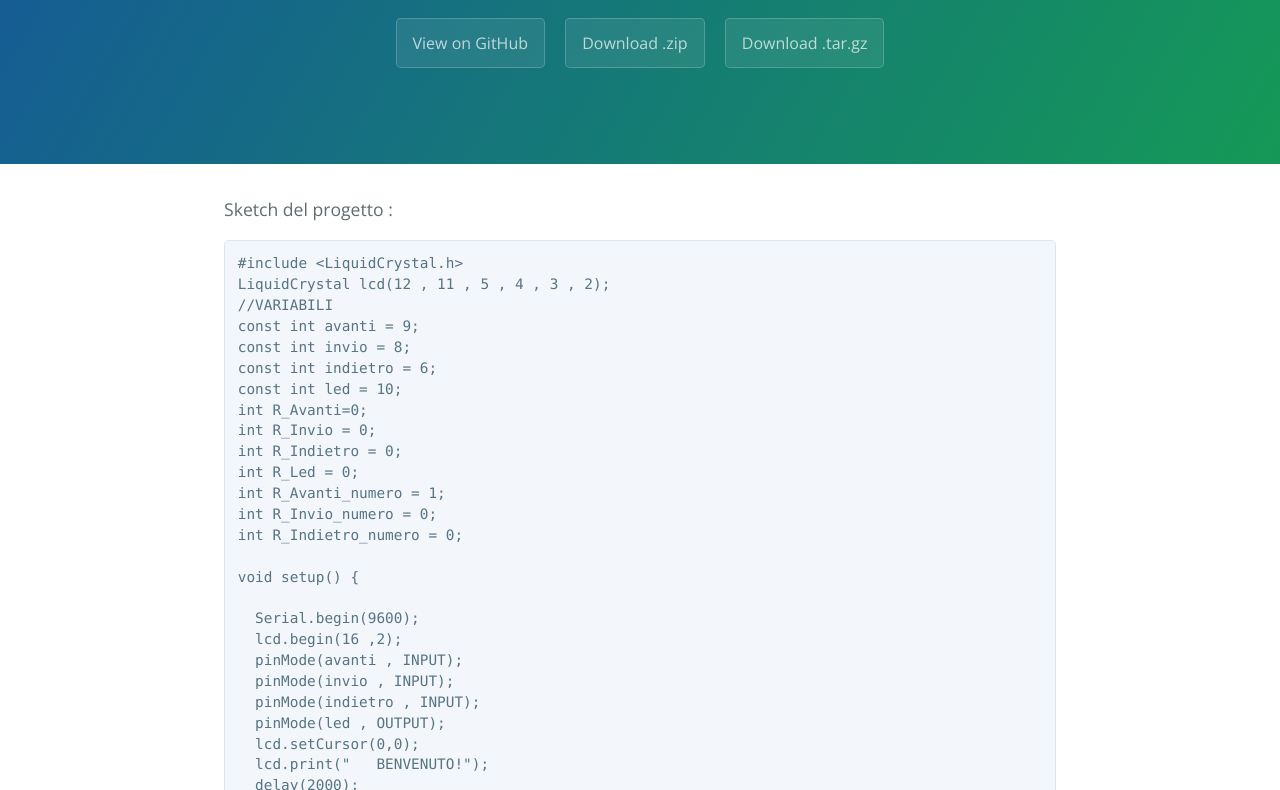
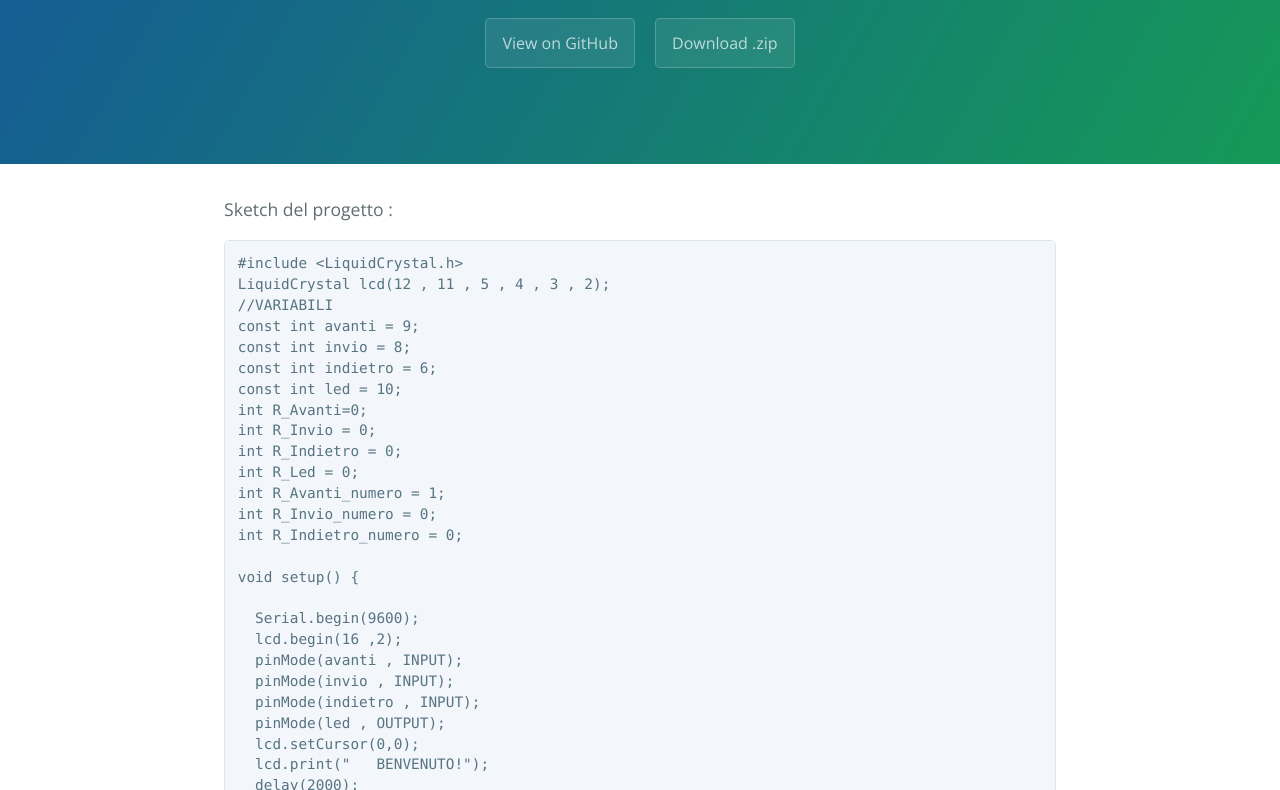
Before and after one commit to Marco9916/Progetto-Menu, a plain HTML site: page index.html in a window 1280 px wide. Shown: the part 219-1009 px from the top of the page. Drawn offline with nearby package versions, Linux system fonts and the light colour scheme.

Commit message:
Update index.html

```diff
--- a/index.html
+++ b/index.html
@@ -15,7 +15,6 @@
       <h2 class="project-tagline">Progetto Menu </h2>
       <a href="https://github.com/Marco9916/Progetto-Menu" class="btn">View on GitHub</a>
       <a href="https://github.com/Marco9916/Progetto-Menu/zipball/master" class="btn">Download .zip</a>
-      <a href="https://github.com/Marco9916/Progetto-Menu/tarball/master" class="btn">Download .tar.gz</a>
     </section>
 
     <section class="main-content">
```
